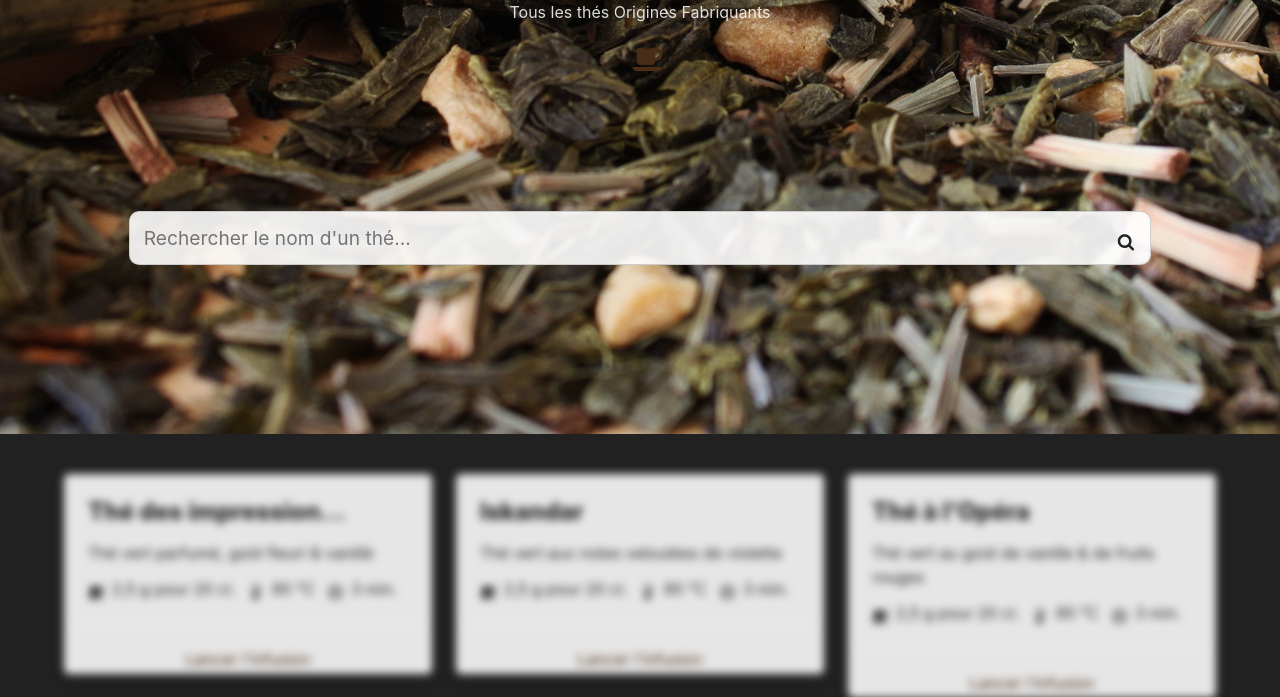
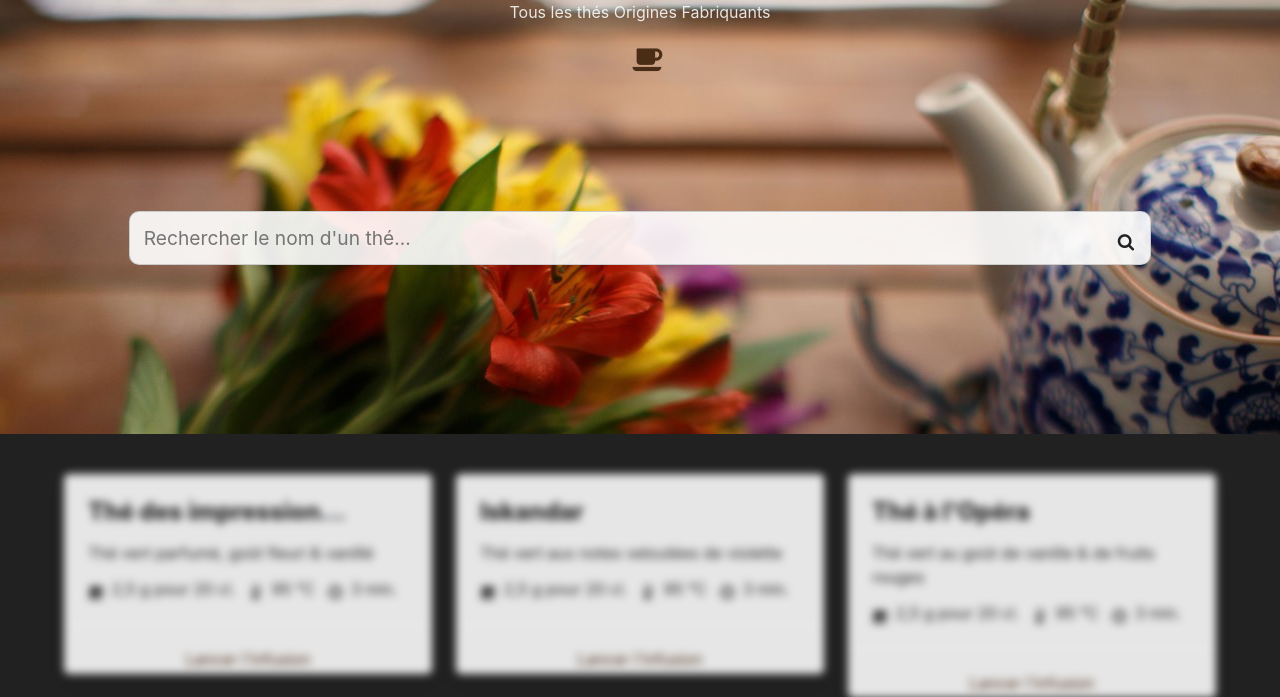
Before and after one commit to AmauryCarrade/my-tea.party, a Flask app: page / in a window 1280 px wide. Shown: the top 697 px of the page. Run offline with Flask 2, Linux system fonts and the light colour scheme; parts of the project's set-up code (start-up, migrations or seed data) failed here and were passed over; some libraries are stand-ins or nearby versions.

Commit message:
Updated website banner

```diff
--- a/myteaparty/static/assets/css/site.css
+++ b/myteaparty/static/assets/css/site.css
@@ -43,8 +43,8 @@ html, body {
 
 body > section.hero {
     background-color: #212121 !important;
-    background-image: url('../img/top-banner-tea-1.jpg');
-    background-position: 0 -48px;
+    background-image: url('../img/top-banner-tea-3.jpg');
+    background-position: 66% 12%;
 }
 
 body > section.hero header {
```
Also changed, not shown: myteaparty/static/assets/img/top-banner-tea-3.jpg (added), myteaparty/static/assets/img/top-banner-tea-4.jpg (added).
